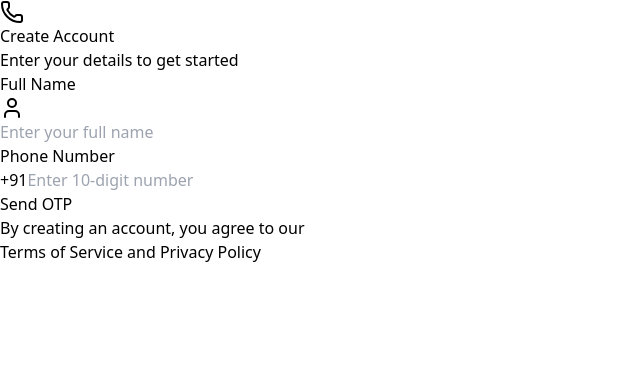
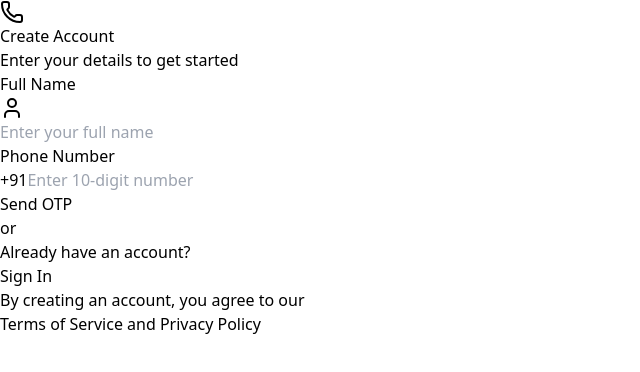
Before and after one commit to LepharamRamchiary/echo-chat, a React (Vite) app in the folder client/: page /auth in a window 1280 px wide. Both pictures are taken after typing "5551234" into the empty fields and a click on the button "Create Account". Shown: the top 372 px of the page, without its empty margins (0-640 px from the left). Built offline with nearby package versions, Linux system fonts and the light colour scheme.

Commit message:
add some text line into the frontend

```diff
--- a/client/src/components/Login.jsx
+++ b/client/src/components/Login.jsx
@@ -221,100 +221,4 @@ const Login = ({ onSuccess, onRegisterClick }) => {
   );
 };
 
-// Success/Dashboard Component (simple example)
-const Dashboard = ({ user, onLogout }) => {
-  return (
-    <div className="min-h-screen flex items-center justify-center p-4 bg-gradient-to-br from-green-50 to-blue-50">
-      <div className="bg-white rounded-3xl shadow-2xl w-full max-w-md p-8 text-center">
-        <div className="bg-gradient-to-r from-green-500 to-blue-500 rounded-full w-20 h-20 flex items-center justify-center mx-auto mb-4">
-          <User className="w-10 h-10 text-white" />
-        </div>
-        <h1 className="text-3xl font-bold text-gray-800 mb-2">Welcome!</h1>
-        <p className="text-gray-600 mb-2">You are successfully logged in</p>
-
-        <div className="bg-gray-50 rounded-xl p-4 mb-6 text-left">
-          <h3 className="font-semibold text-gray-700 mb-2">User Details:</h3>
-          <p className="text-sm text-gray-600">Phone: +91 {user.phoneNumber}</p>
-          {user.fullname && <p className="text-sm text-gray-600">Name: {user.fullname}</p>}
-          <p className="text-sm text-gray-600">Verified: {user.isVerified ? 'Yes' : 'No'}</p>
-          <p className="text-sm text-gray-600">ID: {user._id}</p>
-        </div>
-
-        <button
-          onClick={onLogout}
-          className="w-full bg-gradient-to-r from-red-500 to-pink-500 text-white py-3 rounded-xl font-semibold hover:from-red-600 hover:to-pink-600 focus:outline-none focus:ring-2 focus:ring-red-500 focus:ring-offset-2 transition-all duration-200"
-        >
-          Logout
-        </button>
-      </div>
-    </div>
-  );
-};
-
 export default Login;
-
-// Main App Component that handles the authentication flow
-// const App = () => {
-//   const [currentView, setCurrentView] = useState('login'); // 'login', 'register', 'dashboard'
-//   const [userData, setUserData] = useState(null);
-
-//   const handleLoginSuccess = (data) => {
-//     console.log('Login successful:', data);
-//     setUserData(data);
-//     setCurrentView('dashboard');
-//   };
-
-//   const handleRegisterClick = () => {
-//     setCurrentView('register');
-//   };
-
-//   const handleLogout = () => {
-//     setUserData(null);
-//     setCurrentView('login');
-//     // Clear any stored tokens
-//     // sessionStorage.removeItem('accessToken');
-//   };
-
-//   const handleBackToLogin = () => {
-//     setCurrentView('login');
-//   };
-
-//   if (currentView === 'login') {
-//     return (
-//       <Login
-//         onSuccess={handleLoginSuccess}
-//         onRegisterClick={handleRegisterClick}
-//       />
-//     );
-//   }
-
-//   if (currentView === 'register') {
-//     return (
-//       <div className="min-h-screen flex items-center justify-center p-4 bg-gradient-to-br from-purple-50 to-blue-50">
-//         <div className="bg-white rounded-3xl shadow-2xl w-full max-w-md p-8 text-center">
-//           <h1 className="text-2xl font-bold text-gray-800 mb-4">Registration</h1>
-//           <p className="text-gray-600 mb-6">Registration component would go here</p>
-//           <button
-//             onClick={handleBackToLogin}
-//             className="w-full bg-gradient-to-r from-gray-500 to-gray-600 text-white py-3 rounded-xl font-semibold hover:from-gray-600 hover:to-gray-700 transition-all duration-200"
-//           >
-//             Back to Login
-//           </button>
-//         </div>
-//       </div>
-//     );
-//   }
-
-//   if (currentView === 'dashboard') {
-//     return (
-//       <Dashboard
-//         user={userData.user}
-//         onLogout={handleLogout}
-//       />
-//     );
-//   }
-
-//   return null;
-// };
-
-// export default App;
--- a/client/src/components/Register.jsx
+++ b/client/src/components/Register.jsx
@@ -1,37 +1,37 @@
-import React, { useState } from 'react';
-import { Phone, User } from 'lucide-react';
+import React, { useState } from "react";
+import { Phone, User } from "lucide-react";
 
-const API_BASE_URL = 'http://localhost:8000/api/v1/user';
+const API_BASE_URL = "http://localhost:8000/api/v1/user";
 
-const Register = ({ onSuccess }) => {
+const Register = ({ onSuccess , onLoginClick}) => {
   const [formData, setFormData] = useState({
-    fullName: '',
-    phoneNumber: ''
+    fullName: "",
+    phoneNumber: "",
   });
   const [loading, setLoading] = useState(false);
-  const [error, setError] = useState('');
+  const [error, setError] = useState("");
 
   const handleInputChange = (field, value) => {
-    if (field === 'phoneNumber') {
-      const digits = value.replace(/\D/g, '').substring(0, 10);
-      setFormData(prev => ({ ...prev, [field]: digits }));
+    if (field === "phoneNumber") {
+      const digits = value.replace(/\D/g, "").substring(0, 10);
+      setFormData((prev) => ({ ...prev, [field]: digits }));
     } else {
-      setFormData(prev => ({ ...prev, [field]: value }));
+      setFormData((prev) => ({ ...prev, [field]: value }));
     }
-    setError('');
+    setError("");
   };
 
   const validateForm = () => {
     if (formData.fullName.trim().length < 3) {
-      setError('Full name must be at least 3 characters long');
+      setError("Full name must be at least 3 characters long");
       return false;
     }
     if (formData.fullName.trim().length > 50) {
-      setError('Full name cannot exceed 50 characters');
+      setError("Full name cannot exceed 50 characters");
       return false;
     }
     if (!/^[6-9]\d{9}$/.test(formData.phoneNumber)) {
-      setError('Please enter a valid 10-digit Indian phone number');
+      setError("Please enter a valid 10-digit Indian phone number");
       return false;
     }
     return true;
@@ -40,26 +40,28 @@ const Register = ({ onSuccess }) => {
   const registerUserAPI = async (userData) => {
     try {
       const response = await fetch(`${API_BASE_URL}/register`, {
-        method: 'POST',
+        method: "POST",
         headers: {
-          'Content-Type': 'application/json',
+          "Content-Type": "application/json",
         },
-        credentials: 'include',
+        credentials: "include",
         body: JSON.stringify({
           phoneNumber: userData.phoneNumber,
-          fullname: userData.fullName
+          fullname: userData.fullName,
         }),
       });
 
       const data = await response.json();
 
       if (!response.ok) {
-        throw new Error(data.message || `HTTP error! status: ${response.status}`);
+        throw new Error(
+          data.message || `HTTP error! status: ${response.status}`
+        );
       }
 
       return data;
     } catch (error) {
-      console.error('Registration API error:', error);
+      console.error("Registration API error:", error);
       throw error;
     }
   };
@@ -68,32 +70,35 @@ const Register = ({ onSuccess }) => {
     if (!validateForm()) return;
 
     setLoading(true);
-    setError('');
+    setError("");
 
     try {
       const apiResponse = await registerUserAPI(formData);
 
       // Success - OTP has been sent
-      console.log('Registration successful:', apiResponse);
+      console.log("Registration successful:", apiResponse);
 
       // Call the onSuccess callback with the response data
       if (onSuccess) {
         onSuccess({
           ...formData,
           message: apiResponse.message,
-          data: apiResponse.data
+          data: apiResponse.data,
         });
       }
     } catch (err) {
       // Handle different types of errors
-      let errorMessage = 'Failed to register. Please try again.';
+      let errorMessage = "Failed to register. Please try again.";
 
-      if (err.message.includes('409') || err.message.includes('already exists')) {
-        errorMessage = 'User with this phone number already exists';
-      } else if (err.message.includes('400')) {
-        errorMessage = 'Invalid input. Please check your details.';
-      } else if (err.message.includes('network') || err.name === 'TypeError') {
-        errorMessage = 'Network error. Please check your connection.';
+      if (
+        err.message.includes("409") ||
+        err.message.includes("already exists")
+      ) {
+        errorMessage = "User with this phone number already exists";
+      } else if (err.message.includes("400")) {
+        errorMessage = "Invalid input. Please check your details.";
+      } else if (err.message.includes("network") || err.name === "TypeError") {
+        errorMessage = "Network error. Please check your connection.";
       } else if (err.message) {
         errorMessage = err.message;
       }
@@ -111,7 +116,9 @@ const Register = ({ onSuccess }) => {
           <div className="bg-gradient-to-r from-purple-500 to-blue-500 rounded-full w-20 h-20 flex items-center justify-center mx-auto mb-4">
             <Phone className="w-10 h-10 text-white" />
           </div>
-          <h1 className="text-3xl font-bold text-gray-800 mb-2">Create Account</h1>
+          <h1 className="text-3xl font-bold text-gray-800 mb-2">
+            Create Account
+          </h1>
           <p className="text-gray-600">Enter your details to get started</p>
         </div>
 
@@ -125,7 +132,7 @@ const Register = ({ onSuccess }) => {
               <input
                 type="text"
                 value={formData.fullName}
-                onChange={(e) => handleInputChange('fullName', e.target.value)}
+                onChange={(e) => handleInputChange("fullName", e.target.value)}
                 className="w-full pl-12 pr-4 py-3 border border-gray-300 rounded-xl focus:ring-2 focus:ring-purple-500 focus:border-purple-500 outline-none transition-all duration-200"
                 placeholder="Enter your full name"
                 disabled={loading}
@@ -144,7 +151,9 @@ const Register = ({ onSuccess }) => {
               <input
                 type="tel"
                 value={formData.phoneNumber}
-                onChange={(e) => handleInputChange('phoneNumber', e.target.value)}
+                onChange={(e) =>
+                  handleInputChange("phoneNumber", e.target.value)
+                }
                 className="w-full pl-16 pr-4 py-3 border border-gray-300 rounded-xl focus:ring-2 focus:ring-purple-500 focus:border-purple-500 outline-none transition-all duration-200"
                 placeholder="Enter 10-digit number"
                 disabled={loading}
@@ -160,7 +169,9 @@ const Register = ({ onSuccess }) => {
 
           <button
             onClick={handleSubmit}
-            disabled={loading || !formData.fullName.trim() || !formData.phoneNumber}
+            disabled={
+              loading || !formData.fullName.trim() || !formData.phoneNumber
+            }
             className="w-full bg-gradient-to-r from-purple-500 to-blue-500 text-white py-3 rounded-xl font-semibold hover:from-purple-600 hover:to-blue-600 focus:outline-none focus:ring-2 focus:ring-purple-500 focus:ring-offset-2 disabled:opacity-50 disabled:cursor-not-allowed transition-all duration-200 transform hover:scale-105"
           >
             {loading ? (
@@ -169,9 +180,31 @@ const Register = ({ onSuccess }) => {
                 <span>Sending OTP...</span>
               </div>
             ) : (
-              'Send OTP'
+              "Send OTP"
             )}
           </button>
+
+          <div className="text-center space-y-4">
+            <div className="relative">
+              <div className="absolute inset-0 flex items-center">
+                <div className="w-full border-t border-gray-300"></div>
+              </div>
+              <div className="relative flex justify-center text-sm">
+                <span className="px-2 bg-white text-gray-500">or</span>
+              </div>
+            </div>
+
+            <div className="text-center">
+              <p className="text-gray-600 text-sm">Already have an account?</p>
+              <button
+                onClick={onLoginClick}
+                disabled={loading}
+                className="text-blue-600 hover:text-blue-700 font-semibold text-sm mt-1 disabled:opacity-50"
+              >
+                Sign In
+              </button>
+            </div>
+          </div>
 
           <div className="text-center text-sm text-gray-500 mt-4">
             <p>By creating an account, you agree to our</p>
--- a/client/src/page/Auth.jsx
+++ b/client/src/page/Auth.jsx
@@ -6,7 +6,7 @@ import Login from '../components/Login';
 
 
 const Auth = () => {
-  const [currentView, setCurrentView] = useState(() => localStorage.getItem('currentView') || 'login');
+  const [currentView, setCurrentView] = useState(() => localStorage.getItem('login') || 'login');
   const [userData, setUserData] = useState(() => {
     const stored = localStorage.getItem('userData');
     return stored ? JSON.parse(stored) : null;
```
